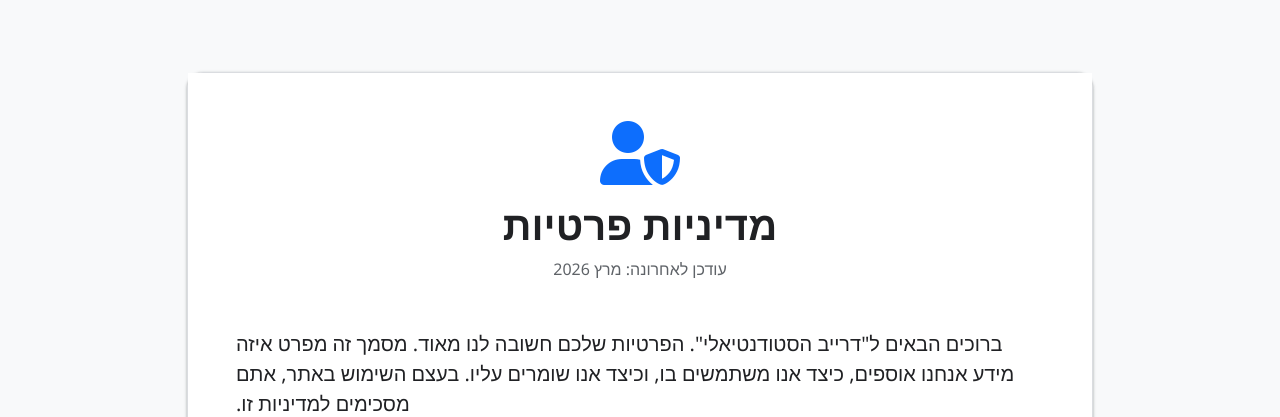
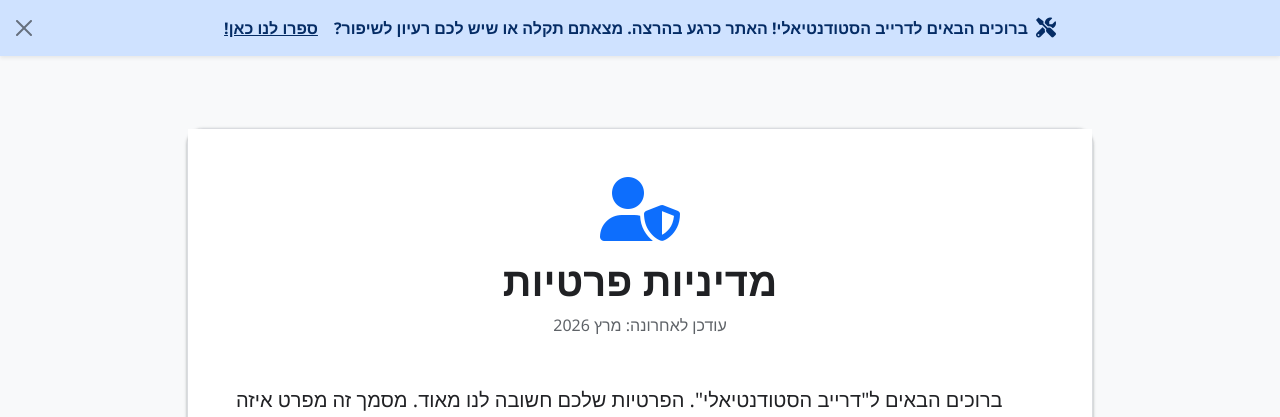
Before and after one commit to tal6456/Student_drive, a Django app: page /privacy/ in a window 1280 px wide. Shown: the part 81-498 px from the top of the page. Run offline with Django 5.2, Linux system fonts and the light colour scheme.

Commit message:
טל חדש 16.03 עידכון פיצרים - הוספת חלונית האתר בהרצה

```diff
--- a/core/templates/core/base.html
+++ b/core/templates/core/base.html
@@ -525,6 +525,9 @@
         </div>
     </nav>
 
+    {% url 'submit_feedback' as feedback_url %}
+    {% include "core/partials/alert_banner.html" with banner_id="beta_launch_v1" alert_type="primary" icon="tools" message="ברוכים הבאים לדרייב הסטודנטיאלי! האתר כרגע בהרצה. מצאתם תקלה או שיש לכם רעיון לשיפור?" link_url=feedback_url link_text="ספרו לנו כאן!" %}
+
     <main id="main-content" class="{% block container_class %}container{% endblock %} mb-5 mt-4">
         {% block content %}{% endblock %}
     </main>
--- /dev/null
+++ b/core/templates/core/partials/alert_banner.html
@@ -0,0 +1,27 @@
+{# רכיב הודעת מערכת דינמי. מקבל: banner_id, alert_type, icon, message, link_url, link_text #}
+<div id="sys-banner-{{ banner_id }}" class="alert alert-{{ alert_type|default:'warning' }} alert-dismissible fade show text-center border-0 rounded-0 mb-0 shadow-sm" role="alert" style="z-index: 1050; display: none; padding-right: 3rem; padding-left: 3rem;">
+    <div class="container d-flex align-items-center justify-content-center gap-2 flex-wrap">
+        {% if icon %}<i class="fas fa-{{ icon }} fs-5"></i>{% endif %}
+        <span class="fw-bold">{{ message }}</span>
+
+        {% if link_url %}
+            <a href="{{ link_url }}" class="alert-link text-decoration-underline ms-2">{{ link_text }}</a>
+        {% endif %}
+    </div>
+
+    <button type="button" class="btn-close" data-bs-dismiss="alert" aria-label="Close" onclick="dismissSystemBanner('{{ banner_id }}')"></button>
+</div>
+
+<script>
+    document.addEventListener("DOMContentLoaded", function() {
+        // בודק בזיכרון של הדפדפן אם המשתמש כבר סגר את הבאנר הספציפי הזה
+        if (!localStorage.getItem('dismissed_banner_{{ banner_id }}')) {
+            document.getElementById('sys-banner-{{ banner_id }}').style.display = 'block';
+        }
+    });
+
+    // פונקציה ששומרת בזיכרון שהמשתמש לחץ על X
+    function dismissSystemBanner(bannerId) {
+        localStorage.setItem('dismissed_banner_' + bannerId, 'true');
+    }
+</script>
```
